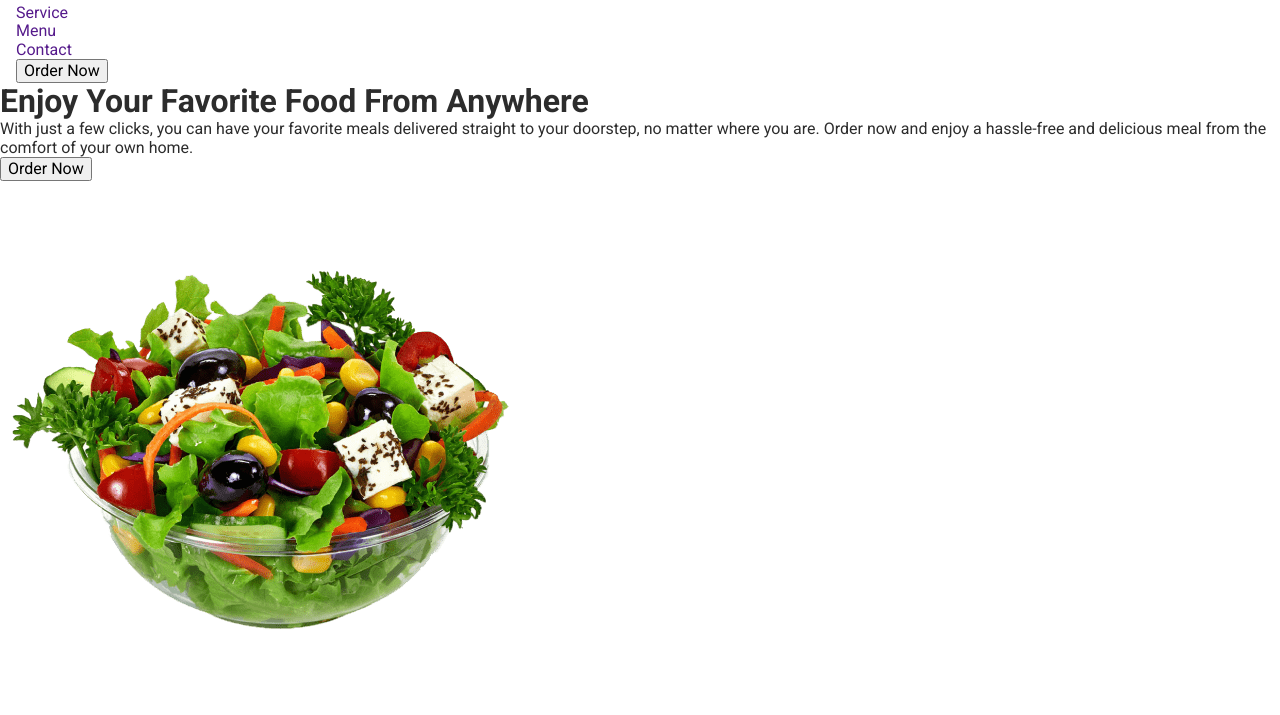
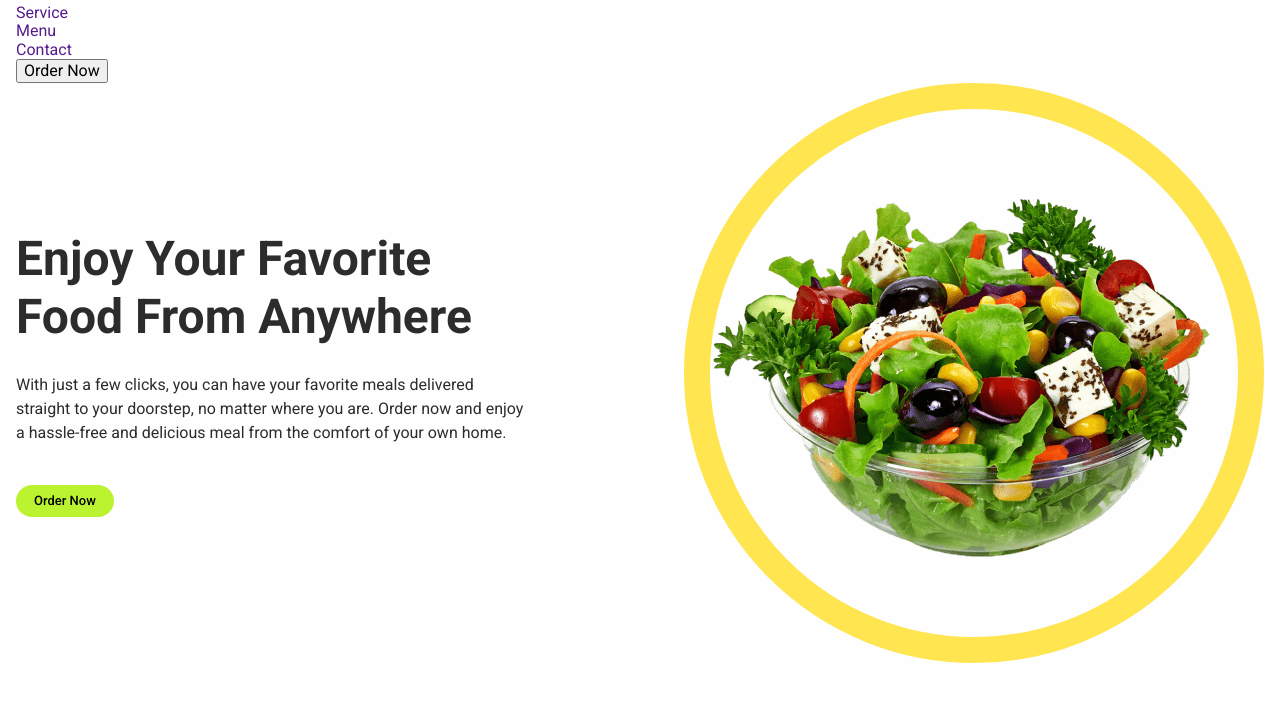
Before and after one commit to AlexSerg01/food-delivery-pro, a plain HTML site: page index.html in a window 1280 px wide. Shown: the part 85-800 px from the top of the page. Drawn offline with nearby package versions, Linux system fonts and the light colour scheme.

Commit message:
Add css to HERO

```diff
--- a/css/styles.css
+++ b/css/styles.css
@@ -191,6 +191,65 @@ input:not(:last-child) {
 .send-form-btn:focus {
   background-color: var(--Button-green, #bbf330);
 }
+
+/*====HERO Діма Щ===== */
+
+.section-hero {
+  padding-top: 0;
+  padding-bottom: 55px;
+  background: #FEFEFE;
+}
+
+.hero-container {
+   display: flex;
+   align-items: center;
+   justify-content: space-between;
+}
+
+.hero-title {
+  max-width: 500px;
+    font-size: 48px;
+    font-weight: 700;
+    line-height: 1.2;
+    margin-bottom: 28px;
+}
+
+.hero-description {
+  width: 511px;
+  font-size: 16px;
+  font-weight: 400;
+  line-height: 1.5;
+  margin-bottom: 40px;
+}
+
+.btn-order-hero {
+display: inline-flex;
+  padding: 6px 18px;
+  justify-content: center;
+  align-items: center;
+  border-radius: 30px;
+  border: none;
+  background-color: #BBF330;
+    text-align: right;
+    font-size: 13px;
+    font-weight: 500;
+    line-height: 1.5;
+}
+
+.hero-border-img {
+  width: 580px;
+  height: 580px;
+border-radius: 580px;
+  border: 26px solid var(--Yellow-main, #FFE550);
+  background: var(--White, #FEFEFE);
+}
+.hero-img {
+  position: relative;
+  top: 0;
+  right: 9px;
+}
+
+
 /* Favorites Dima Ц */
 .section_favorites {
   padding-top: 100px;
--- a/index.html
+++ b/index.html
@@ -19,7 +19,6 @@
     />
     <link rel="stylesheet" href="./css/styles.css" />
   </head>
-
 
   <body>
     <!-- header Борис -->
@@ -47,18 +46,31 @@
 
     <main>
       <!-- hero Діма Щ-->
-      <section>
-
-        <h1>Enjoy Your Favorite Food From Anywhere</h1>
-        <p>
+      <section class="section-hero">
+        <div class="container hero-container">
+          <div>
+            <h1 class="hero-title">Enjoy Your Favorite Food From Anywhere</h1>
+            <p class="hero-description">
               With just a few clicks, you can have your favorite meals delivered
               straight to your doorstep, no matter where you are. Order now and
               enjoy a hassle-free and delicious meal from the comfort of your own
               home.
             </p>
 
-        <button type="button" data-modal-open>Order Now</button
-        ><img src="./images/salad.png" alt="salat" width="528" height="528" />
+            <button class="btn-order-hero" type="button" data-modal-open>
+              Order Now
+            </button>
+          </div>
+
+          <div class="hero-border-img">
+            <img class="hero-img"
+              src="./images/salad.png"
+              alt="salat"
+              width="528"
+              height="528"
+            />
+          </div>
+        </div>
       </section>
 
       <!-- oferings Микола-->
@@ -124,19 +136,20 @@
       <!-- subsribe  Марина-->
       <section>
         <h2>Subscribe To Get Special Offers</h2>
-        <p>Order now and receive 10% off your first meal with Enjoy Your Favorite Food From Anywhere.</p>
+        <p>
+          Order now and receive 10% off your first meal with Enjoy Your Favorite
+          Food From Anywhere.
+        </p>
         <form>
-
-          <input type="email" placeholder="Enter your email">
+          <input type="email" placeholder="Enter your email" />
           <button type="submit">Subscribe</button>
         </form>
-        <img src="./images/banan-min.png" alt="banana">
+        <img src="./images/banan-min.png" alt="banana" />
       </section>
     </main>
     <!-- footer Стас-->
     <!-- modal Олексій -->
     <!-- Микола Спрайт  -->
-
 
     <!-- =========modal========== -->
 
```
Lines whose indentation alone changed are shown as unchanged.
